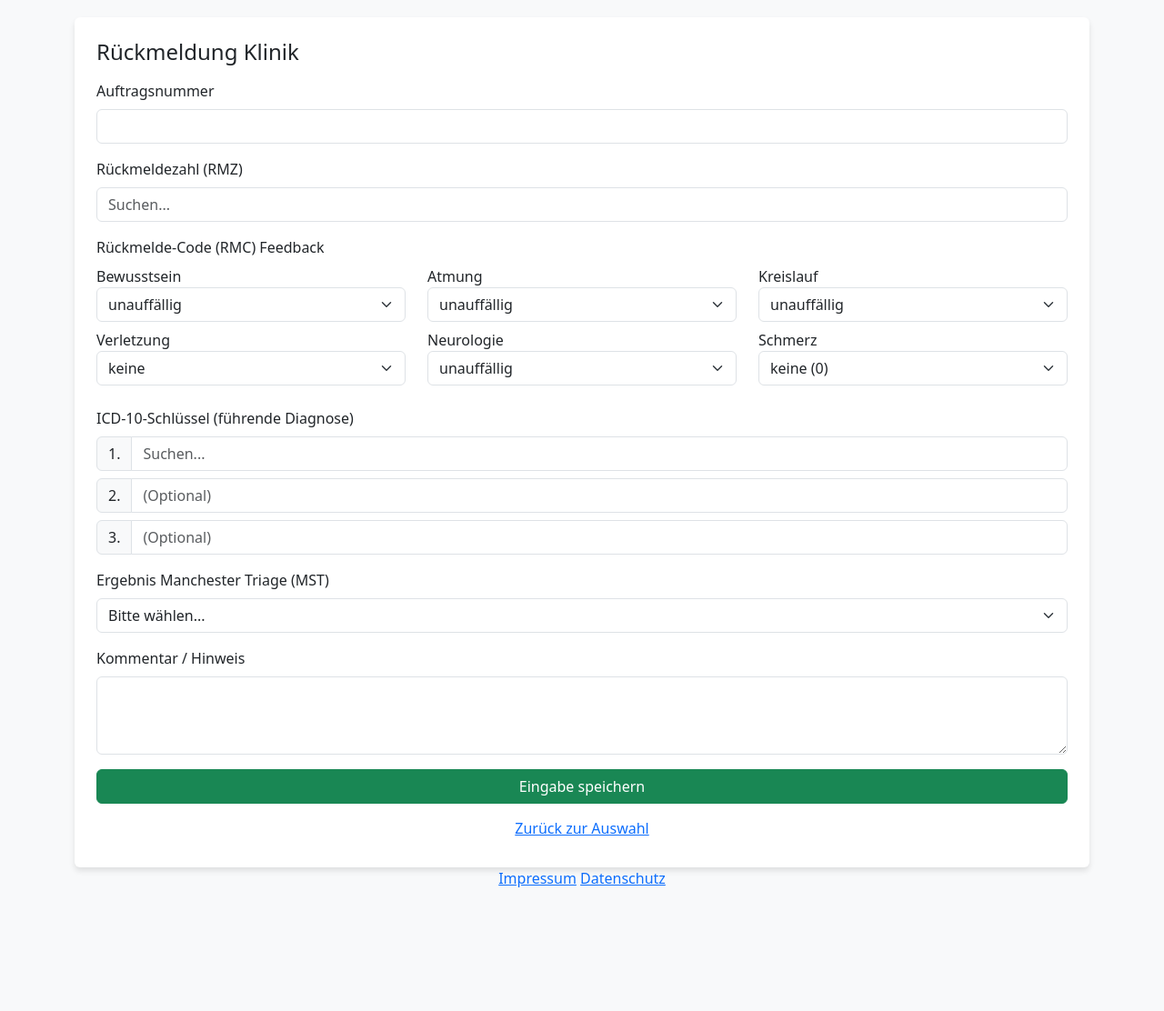
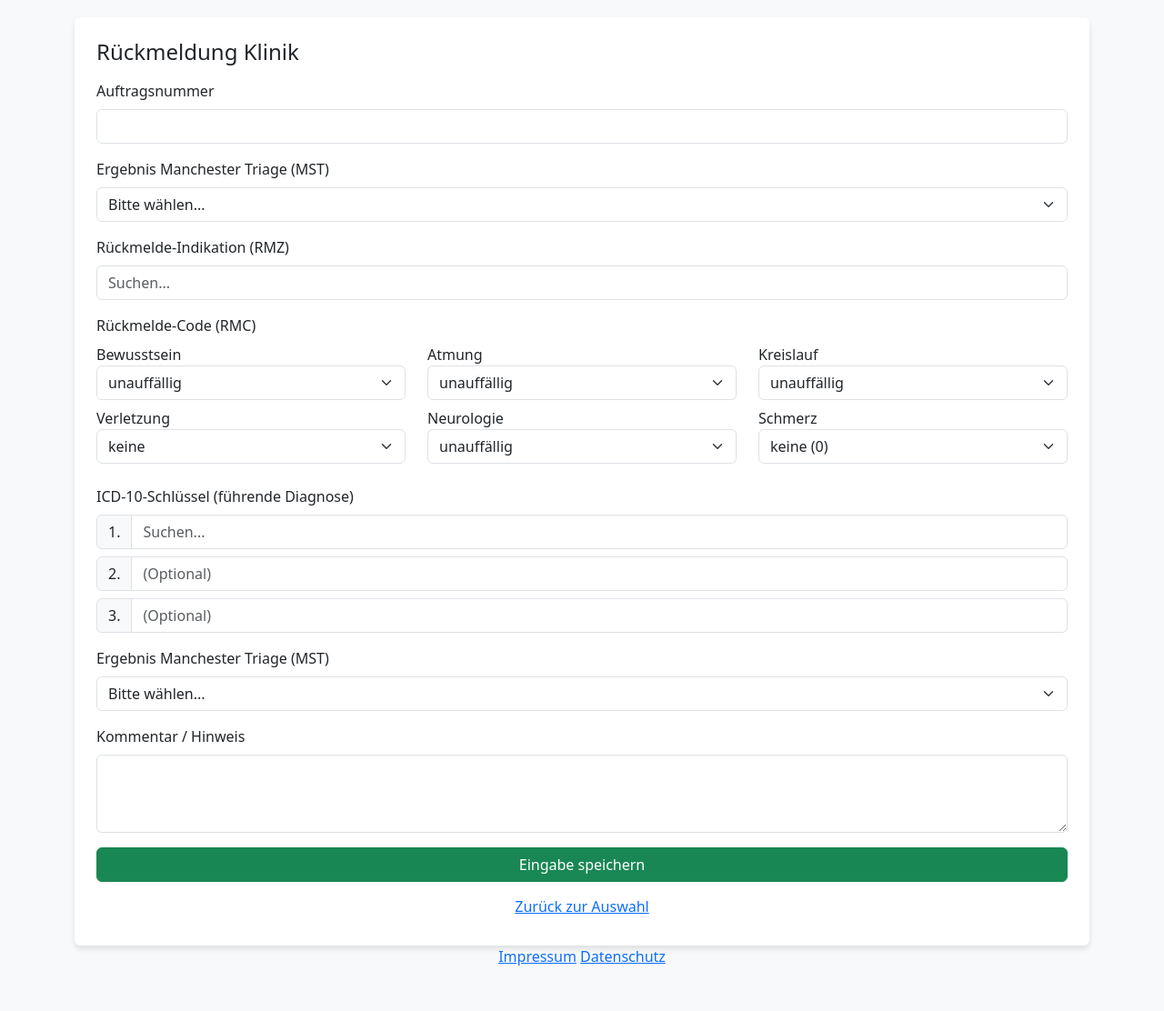
Before and after one commit to mbrucker-kiel/qm-feedback-system, a FastAPI app: page /klinik in a window 1280 px wide. Shown: the part 167-1279 px from the top of the page at 91% size. Before the commit the page ends 1143 px from the top, so only its background shows below. Run offline with FastAPI, Linux system fonts and the light colour scheme.

Commit message:
updated spelling and sorting

```diff
--- a/templates/klinik.html
+++ b/templates/klinik.html
@@ -5,14 +5,24 @@
     <h4 class="mb-3">Rückmeldung Klinik</h4>
     <form action="{{ url_for('submit_klinik') }}" method="post">
 
+
         <div class="mb-3">
             <label class="form-label">Auftragsnummer</label>
             <input type="number" name="auftragsnummer" class="form-control" required max="999999" oninput="if(this.value.length > 6) this.value = this.value.slice(0, 6);" title="Bitte maximal 6 Ziffern eingeben">
         </div>
 
+        <div class="mb-3">
+            <label class="form-label">Ergebnis Manchester Triage (MST)</label>
+            <select name="mst" class="form-select" required>
+                <option value="" selected disabled>Bitte wählen...</option>
+                {% for mst in mst_options %}
+                <option value="{{ mst }}">{{ mst }}</option>
+                {% endfor %}
+            </select>
+        </div>
 
         <div class="mb-3">
-            <label class="form-label">Rückmeldezahl (RMZ)</label>
+            <label class="form-label">Rückmelde-Indikation (RMZ)</label>
             <input type="text" list="rmz_list" name="rmz" class="form-control" required placeholder="Suchen...">
             <datalist id="rmz_list">
                 {% for r in rmz_options %}
@@ -22,7 +32,7 @@
         </div>
 
         <div class="mb-3">
-            <label class="form-label">Rückmelde-Code (RMC) Feedback</label>
+            <label class="form-label">Rückmelde-Code (RMC)</label>
             <div class="row">
                 <div class="col-md-4 mb-2">
                     <label>Bewusstsein</label>
```
